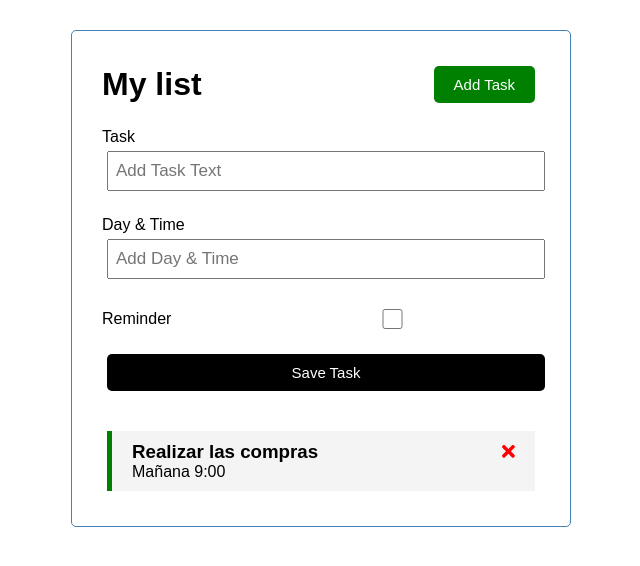
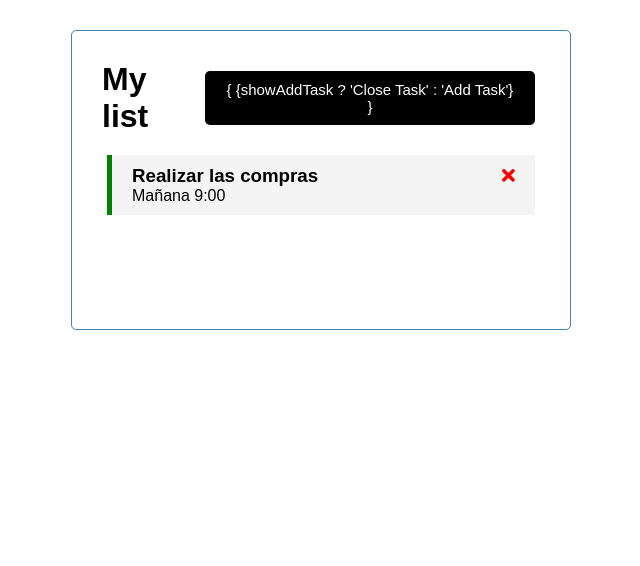
Before and after one commit to alego125/task-list-Angular, an Angular app in the folder Desktop/task_list/: page / in a window 1280 px wide. Shown: the top 566 px of the page, without its empty margins (319-959 px from the left). Built offline with nearby package versions, Linux system fonts and the light colour scheme; data requests are answered from the project's data file.

Commit message:
Boton ocultar formulario y agregado de routing al app module

```diff
--- a/Desktop/task_list/src/app/app.component.html
+++ b/Desktop/task_list/src/app/app.component.html
@@ -1,4 +1,5 @@
 <div class="container">
   <app-head></app-head>
-  <app-tasks></app-tasks>
+  <!--Creamos el outlet del router donde vamos a poder crear todas las rutas-->
+  <router-outlet></router-outlet>
 </div>
--- a/Desktop/task_list/src/app/app.module.ts
+++ b/Desktop/task_list/src/app/app.module.ts
@@ -1,4 +1,4 @@
-import { NgModule } from '@angular/core';
+import { Component, NgModule } from '@angular/core';
 import { BrowserModule } from '@angular/platform-browser';
 
 //Importamos el modulo de angular commons, y luego mas abajo en imports agregamos HttpClientModule
@@ -6,6 +6,9 @@
 
 //Importamos el formModule para trabajar con los componentes referidos a formularios
 import { FormsModule } from '@angular/forms';
+
+//Importamos los modulos de routing para hacer los enrutamientos
+import { RouterModule, Routes } from '@angular/router';
 
 import { AppRoutingModule } from './app-routing.module';
 import { AppComponent } from './app.component';
@@ -16,6 +19,12 @@
 import { FontAwesomeModule } from '@fortawesome/angular-fontawesome';
 import { AddTaskComponent } from './components/add-task/add-task.component';
 
+//Definimos las rutas donde primero le decirmos que si el path es vacio entonces nos lleve al componente task component es decir si la ruta veine vacia nos lleva al task component
+const appRoutes: Routes = [
+  {path: '', component:TasksComponent}
+]
+
+//En imports importamos el RouterModule y mediante el metodo forRoot le indicamos appRoutes y le activamos en true el enabletraicing para el historial de rutas
 @NgModule({
   declarations: [
     AppComponent,
@@ -30,7 +39,8 @@
     AppRoutingModule,
     FontAwesomeModule,
     HttpClientModule,
-    FormsModule
+    FormsModule,
+    RouterModule.forRoot(appRoutes, {enableTracing:true})
   ],
   providers: [],
   bootstrap: [AppComponent]
--- a/Desktop/task_list/src/app/components/add-task/add-task.component.html
+++ b/Desktop/task_list/src/app/components/add-task/add-task.component.html
@@ -1,6 +1,11 @@
 <!--Ahora dentro de este componente creamos el fgormulario encargado de recopilar la informacion para crear la nueva tarea-->
 <!--Le agregamos al formulario tambien la directiva ngSubmit para reconocer cuando se realiza un submit del formulario, entonces cuando se hace click en el boton de submit como es de tipo submit se va a ejecutar la directiva-->
-<form class="add-form" (ngSubmit)="onSubmit()">
+<!--Asignamos al formulario un *ngIf que lo que hace es si se cumple que showAddTask es verdadero se muestra el formulario y si no es verdadero se oculta-->
+<form
+    class="add-form"
+    (ngSubmit)="onSubmit()"
+    *ngIf="showAddTask"
+>
     <div class="form-control">
         <label for="text">Task</label>
         <!--Mediante un doble binding relizamos la recepcion o envio de la informacion en la variable de text, esto quiere decir que a medida que vamos escribiendo en el input se va guardando la informacion en el controlador y se esta visualizando a la vez-->
--- a/Desktop/task_list/src/app/components/add-task/add-task.component.ts
+++ b/Desktop/task_list/src/app/components/add-task/add-task.component.ts
@@ -3,6 +3,12 @@
 
 //Importamos a la interface Task
 import { Task } from 'src/app/task';
+
+//Traemos el servicio creado uiService al componente add task
+import { UiService } from 'src/app/service/ui.service';
+
+//Importamos a subscription
+import { Subscription } from 'rxjs';
 
 @Component({
   selector: 'app-add-task',
@@ -19,8 +25,21 @@
   text:string = "";
   day:string = "";
   reminder:boolean = false;
+  //Variable booleana para controlar el estado de la variable showAddTask
+  showAddTask:boolean = false;
+  //Definimos tambien la variable subscription
+  subscription?:Subscription;
 
-  constructor() { }
+  //Metemos en el constructor al Servicio uiService
+  constructor(
+    private uiService: UiService
+  ) {
+    //Realizamos la sigueinte codificacion para poder escuchar el cambio de la variable showAddTask
+    this.subscription = this.uiService.onToggle()
+        .subscribe(value => {
+          this.showAddTask = value
+        });
+   }
 
   ngOnInit(): void {
   }
--- a/Desktop/task_list/src/app/components/head/head.component.html
+++ b/Desktop/task_list/src/app/components/head/head.component.html
@@ -1,8 +1,9 @@
 <head>
     <h1>{{title}}</h1>
+    <!--En el colocor le colocamos la logica de un if si el showAddTask es verdadero entonces coloca el color rojo si es falso coloca el color verde. De la misma forma hacemos para text si esta en verdadero le pone close y si esta en falso le pone add-->
     <app-button
-        color="green"
-        text="Add Task"
+        color="{ {showAddTask ? 'red' : 'green'} }"
+        text="{ {showAddTask ? 'Close Task' : 'Add Task'} }"
         (btnClick)="toggleAddTask()"
     >
 
--- a/Desktop/task_list/src/app/components/head/head.component.ts
+++ b/Desktop/task_list/src/app/components/head/head.component.ts
@@ -1,4 +1,10 @@
 import { Component, OnInit } from '@angular/core';
+
+//Realizamos un input del uiservice para poder escucharlo, es decir que cuando le hacemos click al boton se lo pasamos al otro componente
+import { UiService } from 'src/app/service/ui.service';
+
+//Tambien importamos a subscription
+import { Subscription } from 'rxjs';
 
 @Component({
   selector: 'app-head',
@@ -9,13 +15,28 @@
 
   title:string = 'My list';
 
-  constructor() { }
+  //Declaramos la variable booleana que mostrar el formulario showAddTask
+  showAddTask:boolean = false;
+  //Definimos la variable subscription que es de tipo subscription y le ponemos el signo de ? por que es opcional
+  subscription?: Subscription;
+
+  //Declaramos en el constructor a uiService
+  constructor(
+    private uiService:UiService
+  ) {
+    //En el constructor inicializamos a subscription con lo que recibimos del metodo subscribe de onToggle, es decir al hacer clic en el boton recibimos un valor y entonces lo que hacemos al hacer click es asignar ese valor a show addTask
+    this.subscription = this.uiService.onToggle()
+        .subscribe(value => {
+          this.showAddTask = value
+        });
+   }
 
   ngOnInit(): void {
   }
 
   toggleAddTask(){
-    console.log("Consulta Toggle agregada");
+    //Le pasamos mediante este metodo a uiService para que cuando presionemos en el boton cambien el valor del toggle y muestre u oculte el formulario
+    this.uiService.toggleAddTask();
   }
 
 }
--- /dev/null
+++ b/Desktop/task_list/src/app/service/ui.service.ts
@@ -0,0 +1,30 @@
+//Este servicio ui lo vamos a usar para mostrar el fromulario segun sea que apretemos en el boton de add task o no
+import { Injectable } from '@angular/core';
+
+//Importamos ubservabel para eventos asincronos
+import { Observable, Subject } from 'rxjs';
+
+@Injectable({
+  providedIn: 'root'
+})
+export class UiService {
+
+  //Creamos variable de tipo booleana para ver si se va a mostrar o no se va a mostrar
+  private showAddTask:boolean = false;
+  //Creamos un subject con el cual vamos a poder escuchar eventos del template, le ponemos que el Subject es de tipo any o sea cualquier evento es lo que vamos a estar ecuchando
+  private subject = new Subject<any>();
+
+  constructor() { }
+
+  //Creamos la funcion esta que lo que hara es iterar el valor de la variable boolean showAddTask cuando presionamos cambia a true o false segun sea como se encuentre. Esta es la funcion que definimos en el binding del boton en el componente head component
+  toggleAddTask():void{
+    console.log("llegada");
+    this.showAddTask = !this.showAddTask;
+    this.subject.next(this.showAddTask);
+  }
+
+  //Creamos ahora el metodo onToggle de tipo observable que retorna el subject
+  onToggle():Observable<any>{
+    return this.subject.asObservable();
+  }
+}
```
Also changed, not shown: 1 other file (tests, documents, lock files or other folders).
